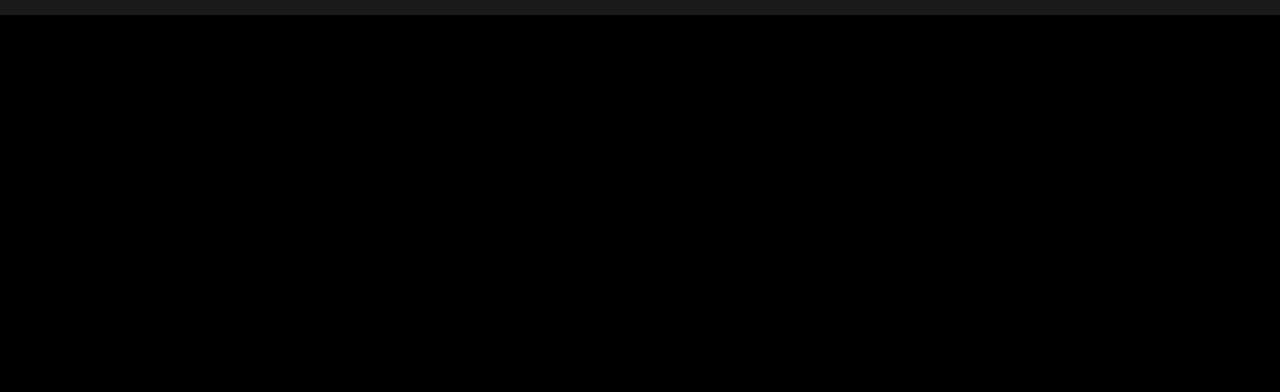
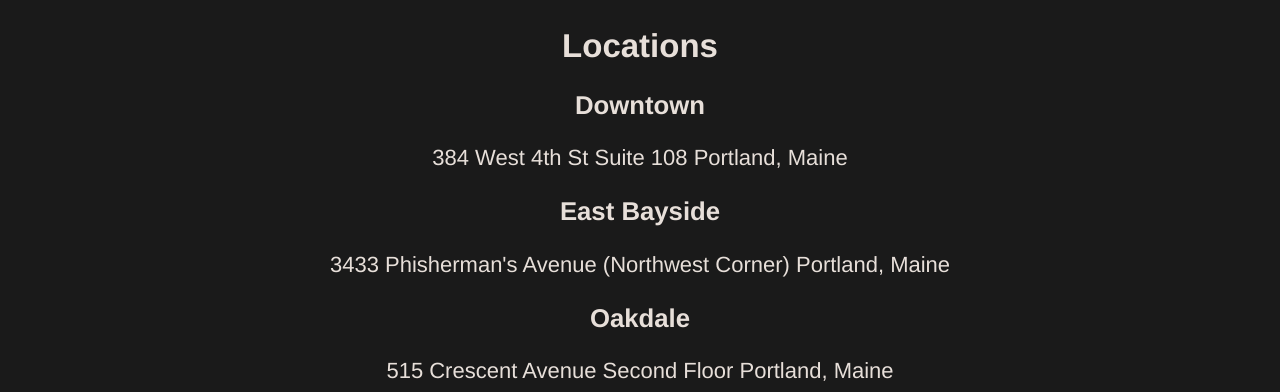
Before and after one commit to jane548/tea_cozy, a plain HTML site: page index.html in a window 1280 px wide. Shown: the part 1443-1835 px from the top of the page. Before the commit the page ends 1458 px from the top, so only its background shows below. Drawn offline with Linux system fonts and the light colour scheme.

Commit message:
bottom-column start

```diff
--- a/index.html
+++ b/index.html
@@ -20,6 +20,7 @@
     <div class="space">
     </div>
     <div class="content">
+      <!-- top-column: mission statement & background photo -->
       <div class="top-column">
         <div class="text-content">
           <h2>Our Mission</h2>
@@ -27,11 +28,13 @@
             Batch, Fair Trade, Organic Tea</h4>
         </div>
       </div>
+      <!-- middle-column: tea blend images & descriptions -->
       <div class="middle-column">
         <div class="text-content">
           <h2>Tea of the Month</h2>
           <h4>What's Steeping at The Tea Cozy?</h4>
         </div>
+        <!-- tea blend images -->
         <div class="image-content">
           <div class="photo">
             <img src="./resources/images/berry-blitz.jpg">
@@ -55,5 +58,32 @@
           </div>
         </div>
       </div>
+      <!-- bottom-column: locations -->
+      <div class="bottom-column">
+        <div class="text-content">
+          <h2>Locations</h2>
+        </div>
+        <!-- location info -->
+        <div class="location-content">
+          <div class="location">
+            <h3>Downtown</h3>
+            <span>384 West 4th St</span>
+            <span>Suite 108</span>
+            <span>Portland, Maine</span>
+          </div>
+          <div class="location">
+            <h3>East Bayside</h3>
+            <span>3433 Phisherman's Avenue</span>
+            <span>(Northwest Corner)</span>
+            <span>Portland, Maine</span>
+          </div>
+          <div class="location">
+            <h3>Oakdale</h3>
+            <span>515 Crescent Avenue</span>
+            <span>Second Floor</span>
+            <span>Portland, Maine</span>
+          </div>
+        </div>
+      </div>
   </body
 </html>
```
